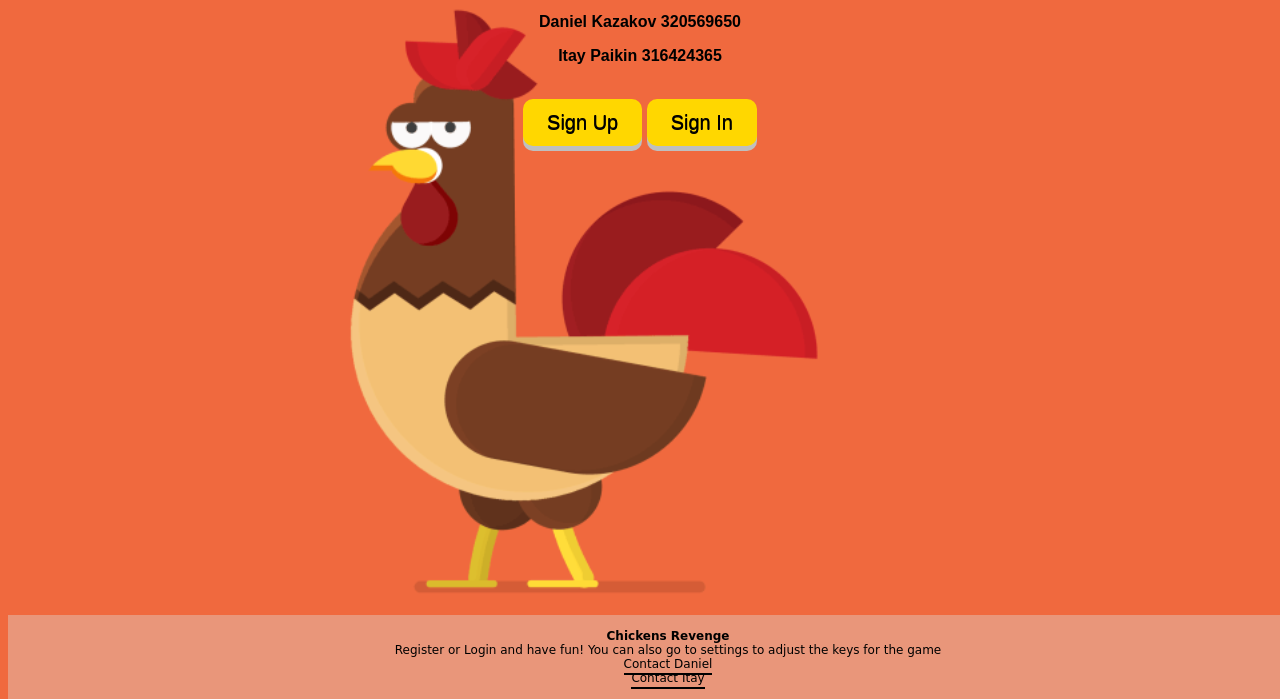
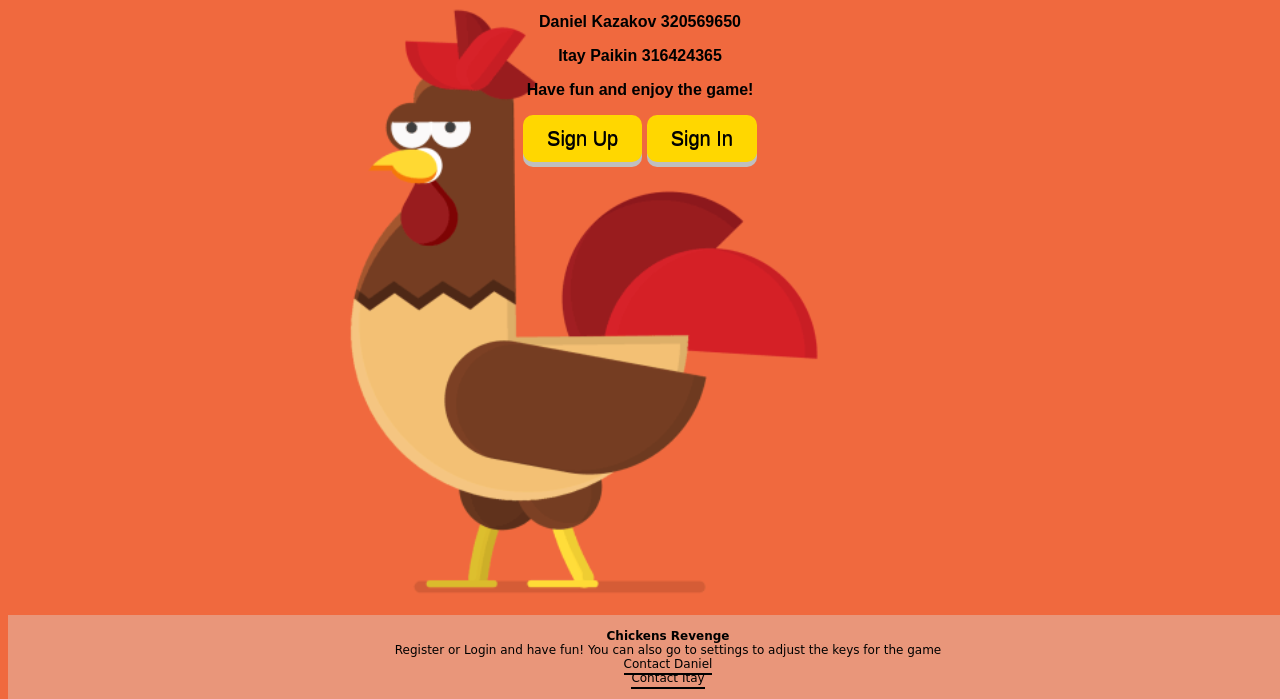
Before and after one commit to itaypai/chicken-invaders-style-game, a plain HTML site: page index.html in a window 1280 px wide. Shown: the part 101-800 px from the top of the page. Drawn offline with Linux system fonts and the light colour scheme.

Commit message:
another tiny change in visuals

```diff
--- a/index.html
+++ b/index.html
@@ -69,8 +69,7 @@
             <div class="background-gif"></div>
             <p><b>Daniel Kazakov 320569650</b></p>
             <p><b>Itay Paikin 316424365</b></p>
-            <br>
-
+            <p><b>Have fun and enjoy the game!</b></p>
             <input id = "Registration" type = "button" value = "Sign Up" onclick="location.href='#signup'; showClickedPage('#signup_page')">
             <input id = "Login" type = "button" value = "Sign In" onclick="location.href='#signin'; showClickedPage('#signin_page')">
             </br>
```
